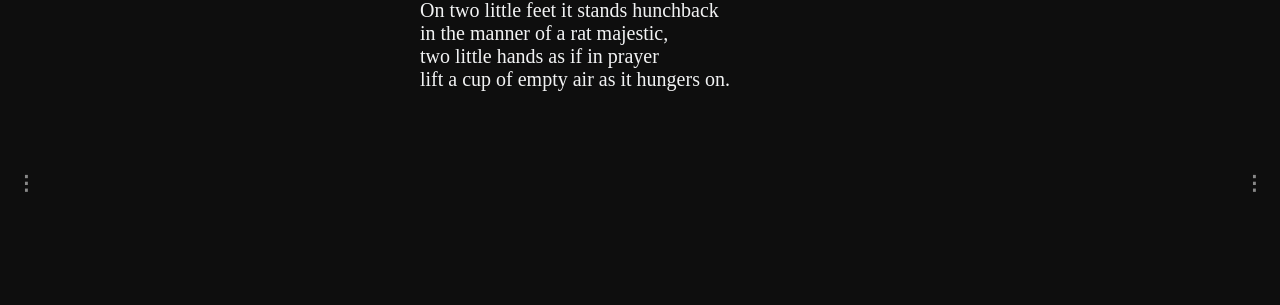
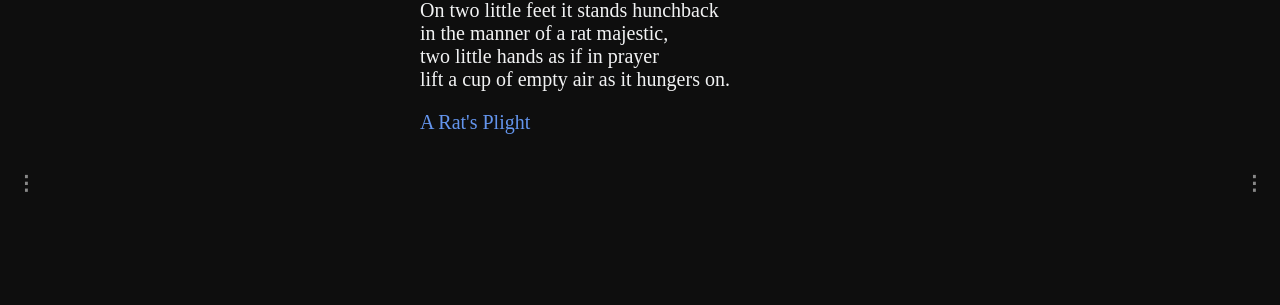
Before and after one commit to hafizzainal/hafizzainal.github.io, a Jekyll site: the page built from index.md, in a window 1280 px wide. Shown: the part 265-570 px from the top of the page. Built offline with Jekyll 4.4.1, drawn with Linux system fonts in a browser that asks for light colours; our own code applies the rules of GitHub Pages for plain Markdown files.

Commit message:
Update default.html

```diff
--- a/_layouts/default.html
+++ b/_layouts/default.html
@@ -179,6 +179,7 @@ img {vertical-align: middle;}
     in the manner of a rat majestic,<br>
     two little hands as if in prayer<br>
     lift a cup of empty air as it hungers on.<br>
+    <p class="author">A Rat's Plight</p><br>
     </div>
   </div>
 
```
